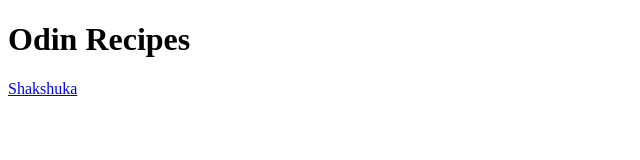
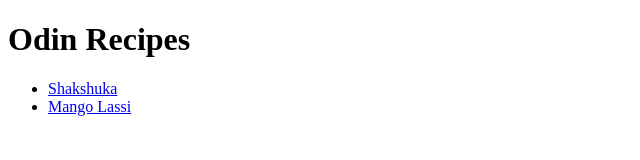
Before and after one commit to Narooni/odin-recipes, a plain HTML site: page index.html in a window 1280 px wide. Shown: the whole page, without its empty margins (0-640 px from the left). Drawn offline with Linux system fonts and the light colour scheme.

Commit message:
added mango lassi recipe

```diff
--- a/index.html
+++ b/index.html
@@ -6,6 +6,9 @@
     </head>
     <body>
         <h1>Odin Recipes</h1>
-        <a href="../odin-recipes/recipes/shakshuka.html" target="_blank" > Shakshuka </a>
+        <ul>
+        <li><a href="../odin-recipes/recipes/shakshuka.html" target="_blank" > Shakshuka </a> </li>
+        <li><a href="../odin-recipes/recipes/mango-lassi.html" target="_blank"> Mango Lassi </a></li>
+        </ul>
     </body>
 </html>
```
